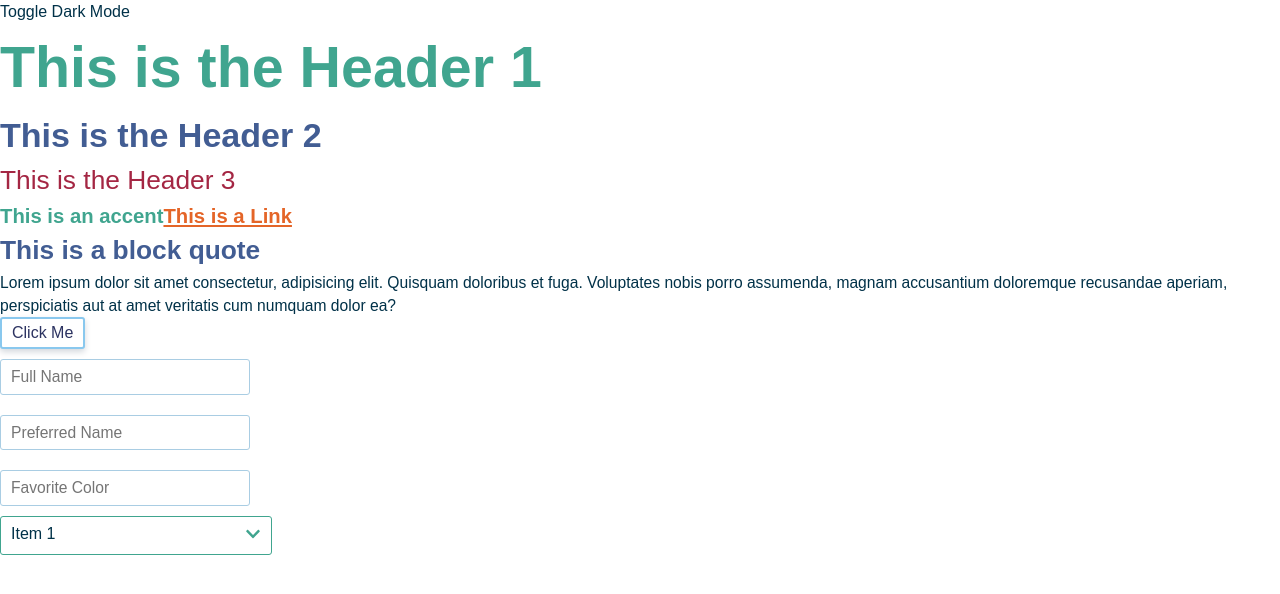
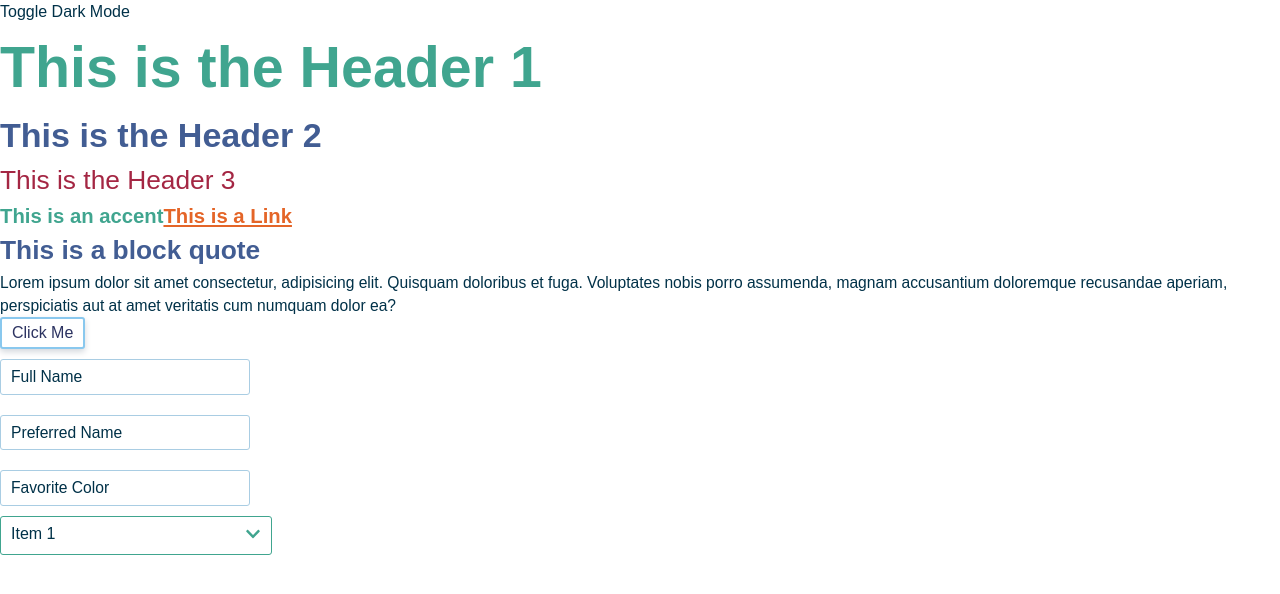
Before and after one commit to BrattyShiba/next-nvisia-ds, a Next.js app: page / in a window 1280 px wide. Shown: the top 594 px of the page. Built offline with nearby package versions, Linux system fonts and the light colour scheme; a web font is replaced by a local one.

Commit message:
[button] spread props in correctly, clean-up some comments etc

```diff
--- a/src/pages/components/Button.tsx
+++ b/src/pages/components/Button.tsx
@@ -8,8 +8,7 @@ interface ButtonProps {
   label: string;
   mode?: "primary" | "secondary";
   name?: string,
-  onClick?(): () => {},
-  restProps?: any,
+  onClick?(): () => {}
 }
 
 export const Button = ({
@@ -19,7 +18,7 @@ export const Button = ({
   mode = "primary",
   name,
   onClick,
-  restProps,
+  ...props
 }: ButtonProps) => {
   function handleClick() {
     console.log(`button ${name} was clicked`);
@@ -27,7 +26,6 @@ export const Button = ({
       onClick();
     }
   }
-  // const titlecasedLabel = toTitleCase(label);
 
   return (
     <div className="nvButton">
@@ -37,7 +35,7 @@ export const Button = ({
         disabled={disabled}
         name={name || label}
         onClick={handleClick}
-        {...restProps}
+        {...props}
       >
         {toTitleCase(label)}
       </button>
--- a/src/styles/scss/inputField.scss
+++ b/src/styles/scss/inputField.scss
@@ -39,8 +39,6 @@
   }
 }
 .input-field-container {
-  // display: flex;
-  //   align-items: stretch;
   .input-field {
       color: var(--input-text-color);
       font-size: var(--nv-font-size-base);
@@ -52,6 +50,9 @@
       margin: 10px 0;
       padding: 5px 10px;
       min-width: 250px;
+      &::placeholder {
+        color: var(--input-text-color);
+      }
       &-error {
         border-color: var(--input-border-color-error);
         &::placeholder {
```
